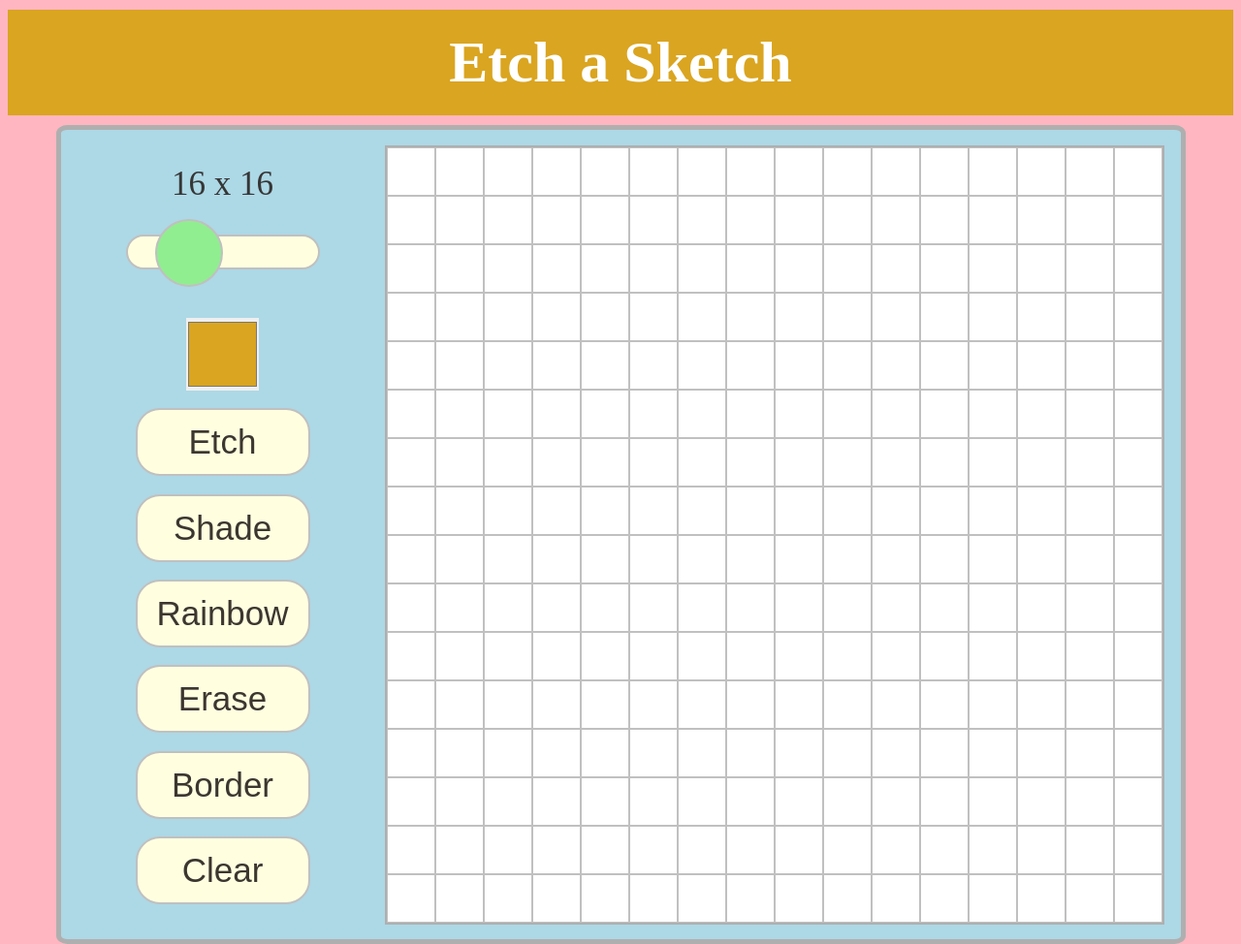
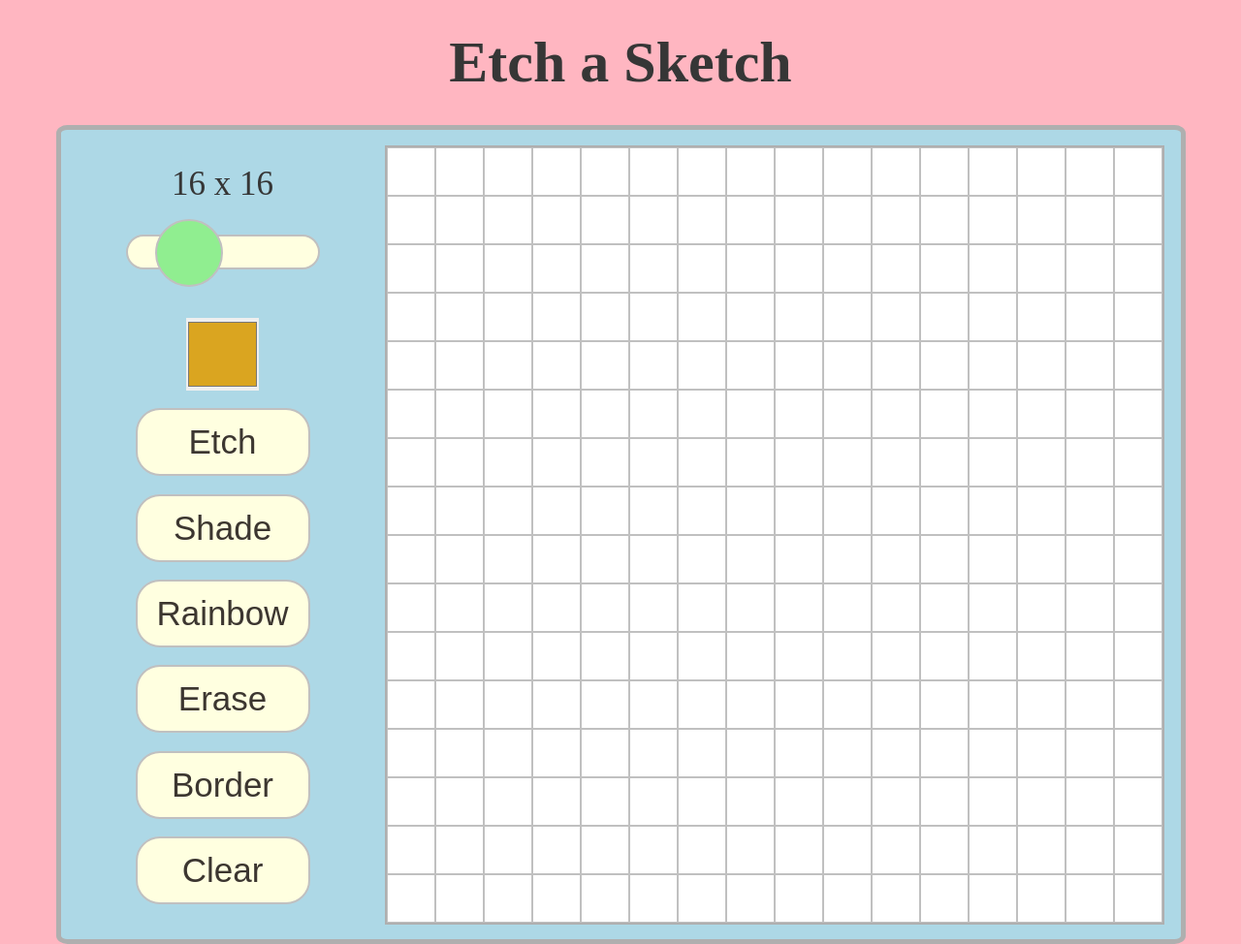
Before and after one commit to MrPoogles/etch-a-sketch, a plain HTML site: page index.html in a window 1280 px wide. Shown: the whole page at 97% size. Drawn offline with Linux system fonts and the light colour scheme.

Commit message:
remove background-color of h1

```diff
--- a/styles.css
+++ b/styles.css
@@ -69,8 +69,7 @@ button:active {
 }
 
 h1 {
-  background-color: goldenrod;
-  color: #fff;
+  color: #363636;
   font-size: 60px;
   margin: 10px 0px;
   text-align: center;
```
